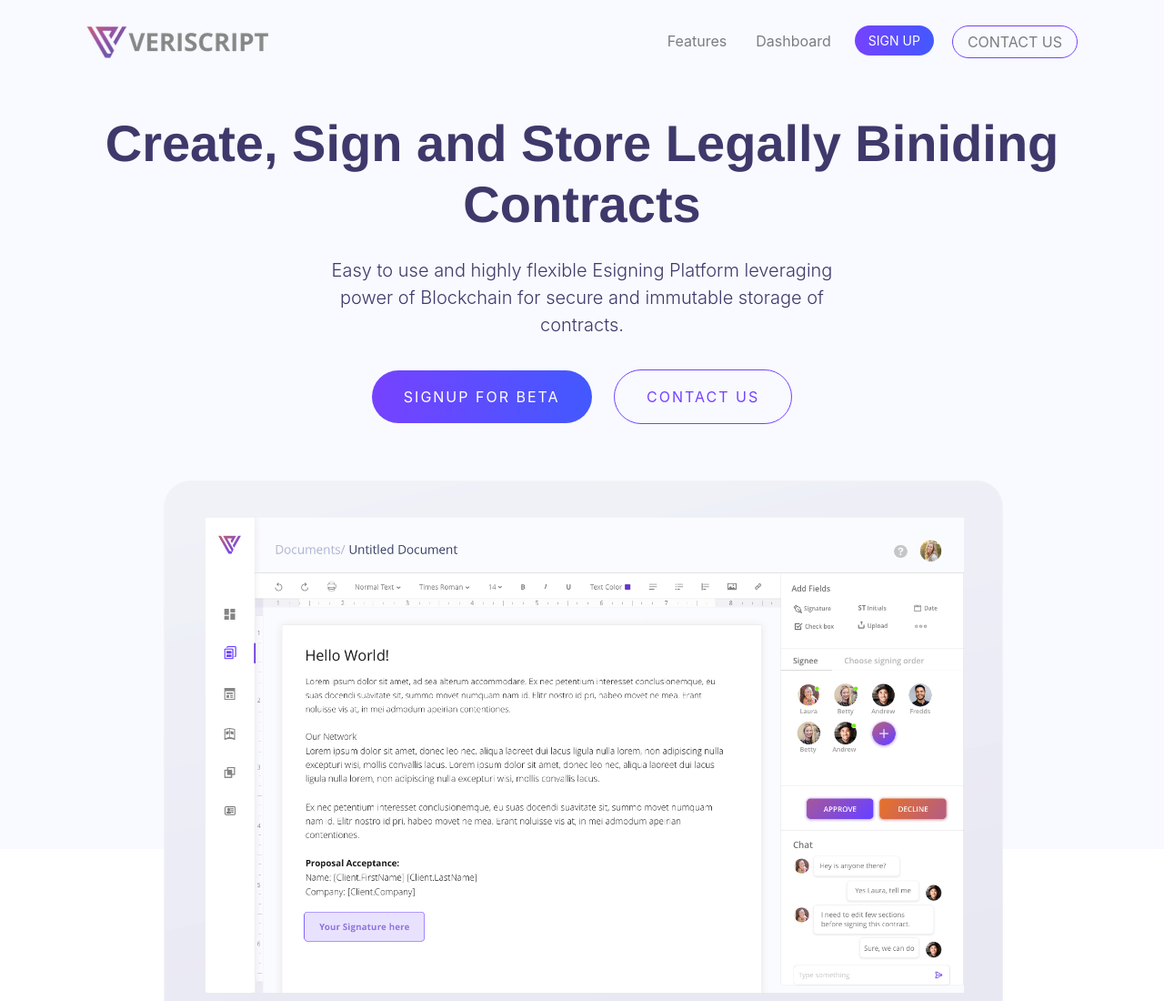
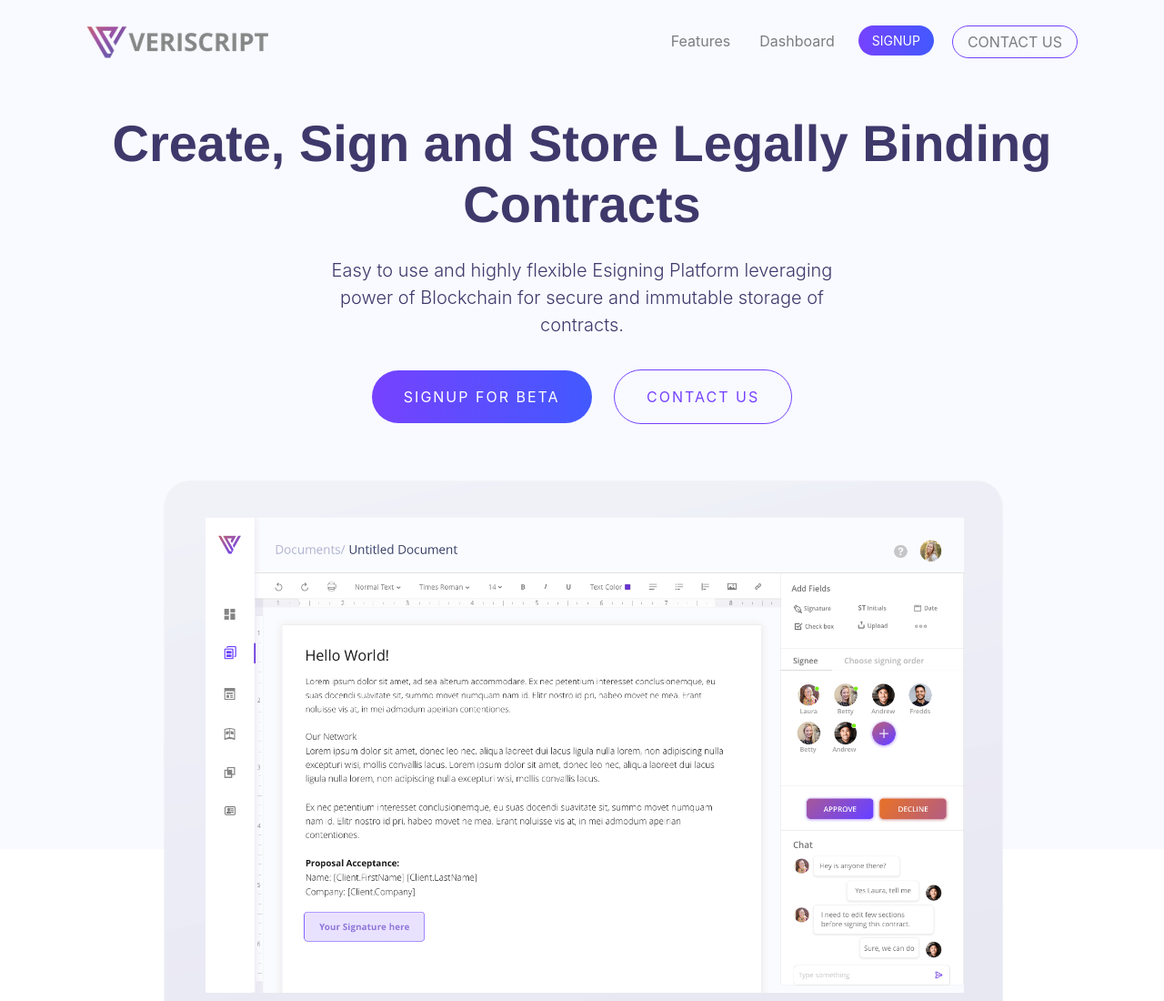
Before and after one commit to aanandmadhav/veriscript, a plain HTML site: page index.html in a window 1280 px wide. Shown: the top 1100 px of the page at 91% size. Drawn offline with Linux system fonts and the light colour scheme; a script that the page names is missing; a web font is replaced by a local one.

Commit message:
spelling error

```diff
--- a/index.html
+++ b/index.html
@@ -46,7 +46,7 @@
                         </li>
 
                         <li class="nav-item text-center">
-                            <a class="typeform-share button btn align-middle btn-primary my-2 my-lg-0" href="https://cryptunite.typeform.com/to/UE04cF" data-mode="popup" target="_blank">Sign Up </a> <script> (function() { var qs,js,q,s,d=document, gi=d.getElementById, ce=d.createElement, gt=d.getElementsByTagName, id="typef_orm_share", b="https://embed.typeform.com/"; if(!gi.call(d,id)){ js=ce.call(d,"script"); js.id=id; js.src=b+"embed.js"; q=gt.call(d,"script")[0]; q.parentNode.insertBefore(js,q) } })() </script>
+                            <a class="typeform-share button btn align-middle btn-primary my-2 my-lg-0" href="https://cryptunite.typeform.com/to/UE04cF" data-mode="popup" target="_blank">SignUp </a> <script> (function() { var qs,js,q,s,d=document, gi=d.getElementById, ce=d.createElement, gt=d.getElementsByTagName, id="typef_orm_share", b="https://embed.typeform.com/"; if(!gi.call(d,id)){ js=ce.call(d,"script"); js.id=id; js.src=b+"embed.js"; q=gt.call(d,"script")[0]; q.parentNode.insertBefore(js,q) } })() </script>
                         </li>
                         <li class="nav-item text-center">
                             <a href="#contact" class="btn align-middle btn-outline-primary my-2 my-lg-0 nav-link">Contact Us</a>
@@ -62,7 +62,7 @@
         <!-- hero -->
         <section class="jumbotron text-center">
             <div class="container">
-                <h1 class="display-4">Create, Sign and Store Legally Biniding Contracts</h1>
+                <h1 class="display-4">Create, Sign and Store Legally Binding Contracts</h1>
                 <p class="lead my-4">Easy to use and highly flexible Esigning Platform leveraging power of Blockchain for secure and immutable storage of contracts.</p>
                 <p>
                     <a class="typeform-share button btn btn-lg btn-primary" href="https://cryptunite.typeform.com/to/UE04cF" data-mode="popup"  target="_blank">Signup for Beta </a> <script> (function() { var qs,js,q,s,d=document, gi=d.getElementById, ce=d.createElement, gt=d.getElementsByTagName, id="typef_orm_share", b="https://embed.typeform.com/"; if(!gi.call(d,id)){ js=ce.call(d,"script"); js.id=id; js.src=b+"embed.js"; q=gt.call(d,"script")[0]; q.parentNode.insertBefore(js,q) } })() </script>
```
